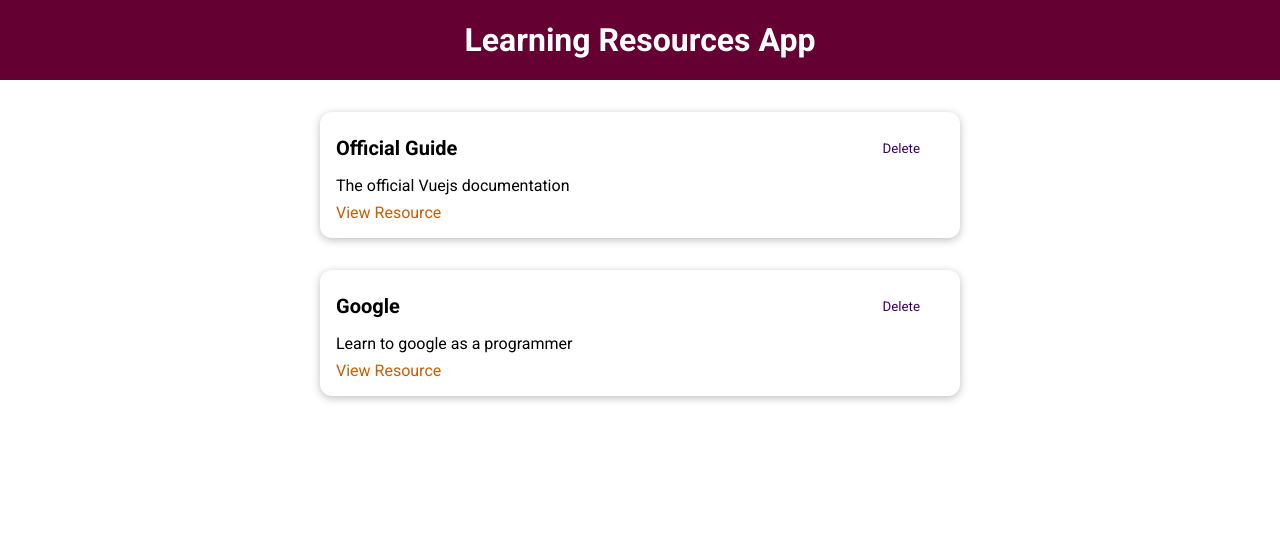
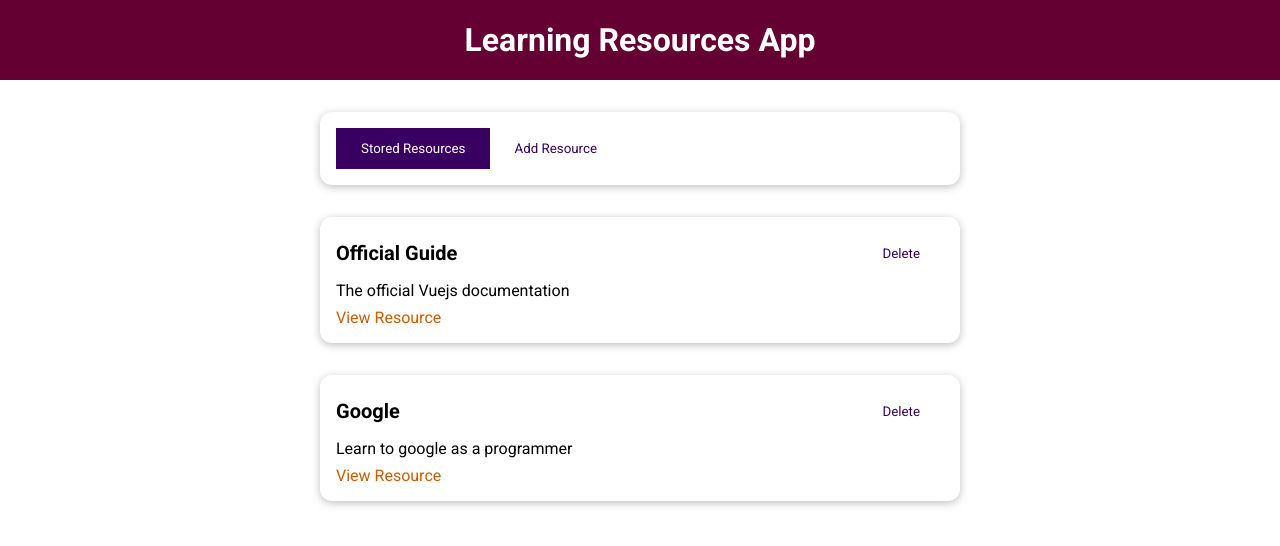
Before and after one commit to robiverdev/Vue-Learning-Resources-App, a Vue app: page / in a window 1280 px wide. Shown: the top 546 px of the page. Built offline with nearby package versions, Linux system fonts and the light colour scheme.

Commit message:
Added dynamic components

```diff
--- a/src/App.vue
+++ b/src/App.vue
@@ -1,34 +1,16 @@
 <template>
   <Header title="Learning Resources App"></Header>
-  <StoredResources :resources="storedResources"></StoredResources>
+  <resources></resources>
 </template>
 
 <script>
-import StoredResources from './components/learning-resources/StoredResources.vue';
   import Header from './components/layouts/Header.vue';
+  import Resources from './components/learning-resources/Resources.vue';
 
   export default {
     components: {
-    StoredResources,
       Header,
-  },
-  data() {
-    return {
-      storedResources: [
-        {
-          id: 'official-guide',
-          title: 'Official Guide',
-          description: 'The official Vuejs documentation',
-          link: 'https://vuejs.org',
-        },
-        {
-          id: 'google',
-          title: 'Google',
-          description: 'Learn to google as a programmer',
-          link: 'https://google.com',
-        },
-      ],
-    };
+      Resources,
     },
   };
 </script>
--- /dev/null
+++ b/src/components/learning-resources/AddResource.vue
@@ -0,0 +1,5 @@
+<template><h2>Add Resource</h2></template>
+
+<script></script>
+
+<style scoped></style>
--- /dev/null
+++ b/src/components/learning-resources/Resources.vue
@@ -0,0 +1,63 @@
+<template>
+  <base-card>
+    <base-btn
+      @click="setSelectedTab('stored-resources')"
+      :mode="storedResButtonMode"
+    >
+      Stored Resources
+    </base-btn>
+    <base-btn @click="setSelectedTab('add-resource')" :mode="addResButtonMode">
+      Add Resource
+    </base-btn>
+  </base-card>
+  <component :is="selectedTab"></component>
+</template>
+
+<script>
+  import StoredResources from './StoredResources.vue';
+  import AddResource from './AddResource.vue';
+
+  export default {
+    components: {
+      StoredResources,
+      AddResource,
+    },
+    data() {
+      return {
+        selectedTab: 'stored-resources',
+        storedResources: [
+          {
+            id: 'official-guide',
+            title: 'Official Guide',
+            description: 'The official Vuejs documentation',
+            link: 'https://vuejs.org',
+          },
+          {
+            id: 'google',
+            title: 'Google',
+            description: 'Learn to google as a programmer',
+            link: 'https://google.com',
+          },
+        ],
+      };
+    },
+    provide() {
+      return {
+        resources: this.storedResources,
+      };
+    },
+    computed: {
+      storedResButtonMode() {
+        return this.selectedTab === 'stored-resources' ? null : 'flat';
+      },
+      addResButtonMode() {
+        return this.selectedTab === 'add-resource' ? null : 'flat';
+      },
+    },
+    methods: {
+      setSelectedTab(tab) {
+        this.selectedTab = tab;
+      },
+    },
+  };
+</script>
--- a/src/components/learning-resources/StoredResources.vue
+++ b/src/components/learning-resources/StoredResources.vue
@@ -14,7 +14,7 @@
   import ResourceItem from './ResourceItem.vue';
 
   export default {
-  props: ['resources'],
+    inject: ['resources'],
     components: {
       ResourceItem,
     },
```
Also changed, not shown: src/components/UI/BaseBtn.vue (indentation only), src/components/layouts/Header.vue (indentation only), src/components/learning-resources/ResourceItem.vue (indentation only). Lines whose indentation alone changed are shown as unchanged.
